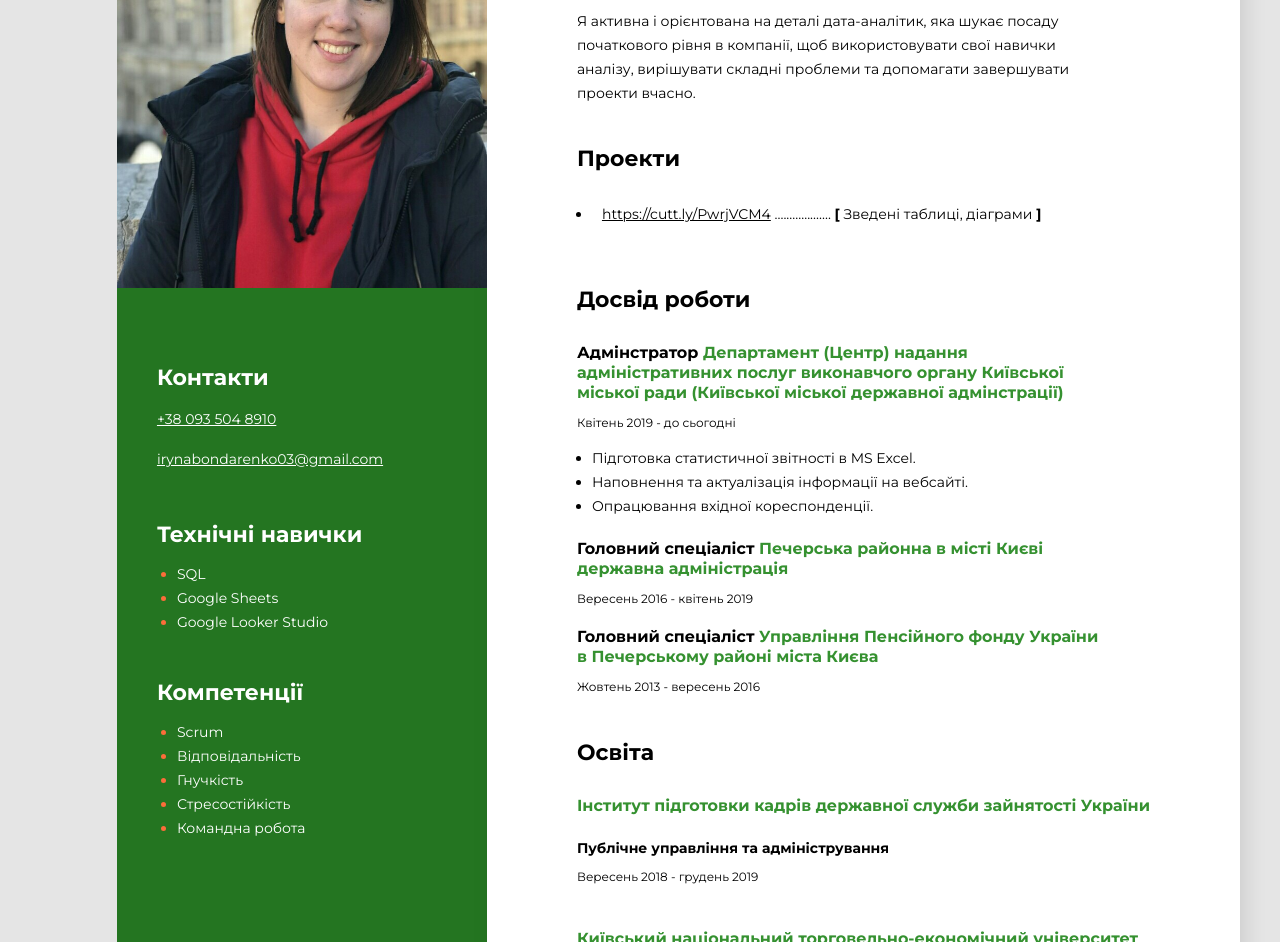
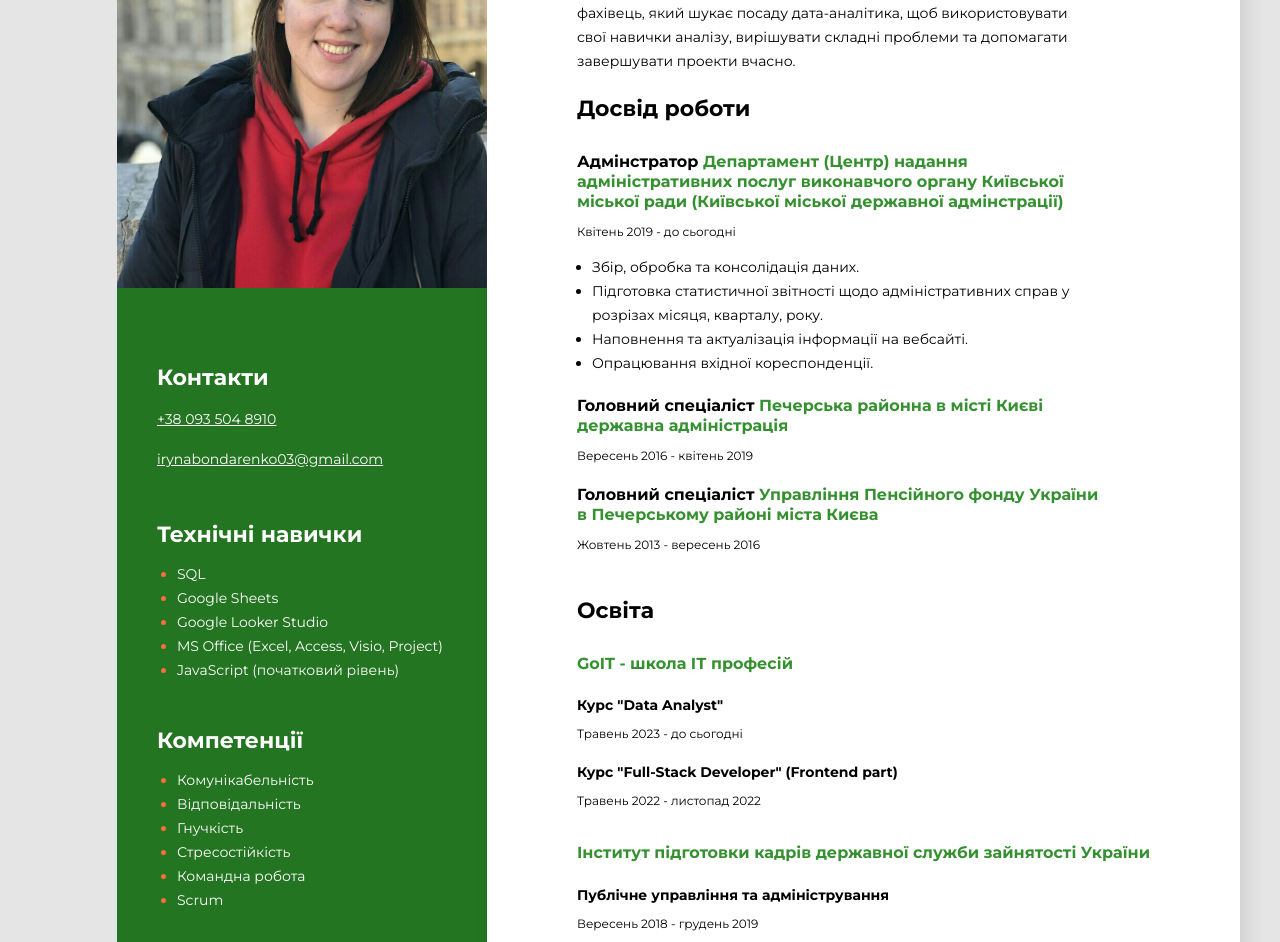
Before and after one commit to i-bondarenko/resume, a plain HTML site: page index.html in a window 1280 px wide. Shown: the part 248-1190 px from the top of the page. Drawn offline with Linux system fonts and the light colour scheme.

Commit message:
add changes

```diff
--- a/index.html
+++ b/index.html
@@ -27,47 +27,11 @@
           <h2 class="about-position">Дата аналітик</h2>
           <h1 class="about-name">Ірина Бондаренко</h1>
           <p class="about-description">
-            Я активна і орієнтована на деталі дата-аналітик, яка шукає посаду
-            початкового рівня в компанії, щоб використовувати свої навички
+            Я активний, уважний до деталей і орієнтований на результат фахівець,
+            який шукає посаду дата-аналітика, щоб використовувати свої навички
             аналізу, вирішувати складні проблеми та допомагати завершувати
             проекти вчасно.
           </p>
-        </div>
-        <!--Projects-->
-        <div class="projects">
-          <h3 class="title">Проекти</h3>
-          <ul class="projects-list">
-            <li class="project-item">
-              <span class="project"
-                ><a href="https://hellenglish.goit.global/" class="project-link"
-                  >https://cutt.ly/PwrjVCM4</a
-                >
-                ...................
-                <span class="project-bracket">[</span> Зведені таблиці, діаграми
-                <span class="project-bracket">]</span>
-              </span>
-            </li>
-            <!-- <li class="project-item">
-              <span class="project"
-                ><a href="https://cryptohub.goit.global/" class="project-link"
-                  >https://cutt.ly/LwrjMgpR</a
-                >
-                ....................
-                <span class="project-bracket">[</span> Дашборд
-                <span class="project-bracket">]</span>
-              </span>
-            </li> -->
-            <!-- <li class="project-item">
-              <span class="project">
-                <a href="https://kidslike.goit.global/" class="project-link"
-                  >https://kidslike.goit.global/</a
-                >
-                ...........................
-                <span class="project-bracket">[</span> React.js, Node.js
-                <span class="project-bracket">]</span>
-              </span>
-            </li> -->
-          </ul>
         </div>
         <!--Work-->
         <div class="work">
@@ -82,13 +46,14 @@
                 адмінстрації)</span
               >
             </h4>
-            <p class="period">
-              Квітень 2019 - до сьогодні
-              <!-- <span class="line"></span> -->
-            </p>
+            <p class="period">Квітень 2019 - до сьогодні</p>
             <ul class="work-list">
               <li class="work-list-item">
-                Підготовка статистичної звітності в MS Excel.
+                Збір, обробка та консолідація даних.
+              </li>
+              <li class="work-list-item">
+                Підготовка статистичної звітності щодо адміністративних справ у
+                розрізах місяця, кварталу, року.
               </li>
               <li class="work-list-item">
                 Наповнення та актуалізація інформації на вебсайті.
@@ -96,30 +61,9 @@
               <li class="work-list-item">
                 Опрацювання вхідної кореспонденції.
               </li>
-              <!-- <li class="work-list-item">
-                Knowledge and experience with the popular React framework and
-                its libraries.
-              </li>
-              <li class="work-list-item">
-                Possession of version control tools Git, GitHub.
-              </li> -->
             </ul>
           </div>
           <!--Company 2-->
-          <!-- <div>
-            <h4 class="work-position">
-              Administrator
-              <span class="organization"
-                >Department (Center) for Administrative Services of the
-                Executive Body of the Kyiv City Council (Kyiv City State
-                Administration)</span
-              >
-            </h4>
-            <p class="period">
-              April 2019 - up to now <span class="line">|</span> Ukraine
-            </p>
-          </div> -->
-          <!--Company 3-->
           <div>
             <h4 class="work-position">
               Головний спеціаліст
@@ -127,12 +71,9 @@
                 >Печерська районна в місті Києві державна адміністрація</span
               >
             </h4>
-            <p class="period">
-              Вересень 2016 - квітень 2019
-              <!-- <span class="line">|</span> Ukraine -->
-            </p>
+            <p class="period">Вересень 2016 - квітень 2019</p>
           </div>
-          <!--Company 4-->
+          <!--Company 3-->
           <div>
             <h4 class="work-position">
               Головний спеціаліст
@@ -141,10 +82,7 @@
                 Києва</span
               >
             </h4>
-            <p class="period">
-              Жовтень 2013 - вересень 2016
-              <!-- <span class="line">|</span> Ukraine -->
-            </p>
+            <p class="period">Жовтень 2013 - вересень 2016</p>
           </div>
         </div>
         <!--Education-->
@@ -152,36 +90,37 @@
           <h3 class="title">Освіта</h3>
           <!--Education 1-->
           <div class="div-education">
+            <h4 class="educational-institution">GoIT - школа ІТ професій</h4>
+            <h5 class="specialty">Курс "Data Analyst"</h5>
+            <p class="educational-period">Травень 2023 - до сьогодні</p>
+            <h5 class="specialty">
+              Курс "Full-Stack Developer" (Frontend part)
+            </h5>
+            <p class="educational-period">Травень 2022 - листопад 2022</p>
+          </div>
+          <!--Education 2-->
+          <div class="div-education">
             <h4 class="educational-institution">
               Інститут підготовки кадрів державної служби зайнятості України
             </h4>
             <h5 class="specialty">Публічне управління та адміністрування</h5>
-            <p class="educational-period">
-              Вересень 2018 - грудень 2019
-              <!-- <span class="e-line">|</span> Country -->
-            </p>
+            <p class="educational-period">Вересень 2018 - грудень 2019</p>
           </div>
-          <!--Education 2-->
+          <!--Education 3-->
           <div class="div-education">
             <h4 class="educational-institution">
               Київський національний торговельно-економічний університет
             </h4>
             <h5 class="specialty">Економіка підприємства</h5>
-            <p class="educational-period">
-              Вересень 2013 - січень 2018
-              <!-- <span class="e-line">|</span> Country -->
-            </p>
+            <p class="educational-period">Вересень 2013 - січень 2018</p>
           </div>
-          <!--Education 3-->
+          <!--Education 4-->
           <div class="div-education">
             <h4 class="educational-institution">
               Київський коледж транспортної інфраструктури
             </h4>
             <h5 class="specialty">Комерційна діяльність</h5>
-            <p class="educational-period">
-              Вересень 2010 - липень 2013
-              <!-- <span class="e-line">|</span> Country -->
-            </p>
+            <p class="educational-period">Вересень 2010 - липень 2013</p>
           </div>
         </div>
       </div>
@@ -197,13 +136,11 @@
         <div class="contacts">
           <h3 class="sidebar-title">Контакти</h3>
           <p>
-            <!-- <span class="contact-type">C:</span> -->
             <a href="tel:+380935048910" class="contact-link"
               >+38 093 504 8910
             </a>
           </p>
           <p>
-            <!-- <span class="contact-type">E:</span> -->
             <a href="mail to irynabondarenko03@gmail.com" class="contact-link"
               >irynabondarenko03@gmail.com</a
             >
@@ -222,18 +159,16 @@
             <li class="tech-skills-item">
               <span class="tech-skills-text">Google Looker Studio</span>
             </li>
-            <!-- <li class="tech-skills-item">
-              <span class="tech-skills-text">WebPack</span>
+            <li class="tech-skills-item">
+              <span class="tech-skills-text"
+                >MS Office (Excel, Access, Visio, Project)</span
+              >
             </li>
             <li class="tech-skills-item">
-              <span class="tech-skills-text">JavaScript</span>
+              <span class="tech-skills-text"
+                >JavaScript (початковий рівень)</span
+              >
             </li>
-            <li class="tech-skills-item">
-              <span class="tech-skills-text">React.js</span>
-            </li>
-            <li class="tech-skills-item">
-              <span class="tech-skills-text">Node.js</span>
-            </li> -->
           </ul>
         </div>
         <!--Soft Skills-->
@@ -241,11 +176,9 @@
           <h3 class="sidebar-title">Компетенції</h3>
           <ul class="soft-skills-list">
             <li class="soft-skills-item">
-              <span class="soft-skills-text">Scrum</span>
+              <span class="soft-skills-text">Комунікабельність</span>
             </li>
-            <!-- <li class="soft-skills-item">
-              <span class="soft-skills-text">Agile</span>
-            </li> -->
+
             <li class="soft-skills-item">
               <span class="soft-skills-text">Відповідальність</span>
             </li>
@@ -258,6 +191,9 @@
             <li class="soft-skills-item">
               <span class="soft-skills-text">Командна робота</span>
             </li>
+            <li class="soft-skills-item">
+              <span class="soft-skills-text">Scrum</span>
+            </li>
           </ul>
         </div>
       </aside>
--- a/styles/styles.css
+++ b/styles/styles.css
@@ -18,18 +18,18 @@ body {
 .main-content {
   background-color: #ffffff;
   box-shadow: 6px 6px 20px rgba(0, 0, 0, 0.1);
-  padding: 105px 90px;
+  padding: 70px 90px;
 }
 
 /* about styles */
 .about {
-  margin-bottom: 40px;
+  margin-bottom: 20px;
 }
 
 .about-position {
   font-style: normal;
   font-weight: 700;
-  font-size: 20px;
+  font-size: 24px;
   line-height: 17px;
   color: #000000;
   margin-bottom: 20px;
@@ -154,7 +154,7 @@ body {
 }
 
 .div-education {
-  margin-bottom: 45px;
+  margin-bottom: 35px;
 }
 
 .educational-institution {
```
